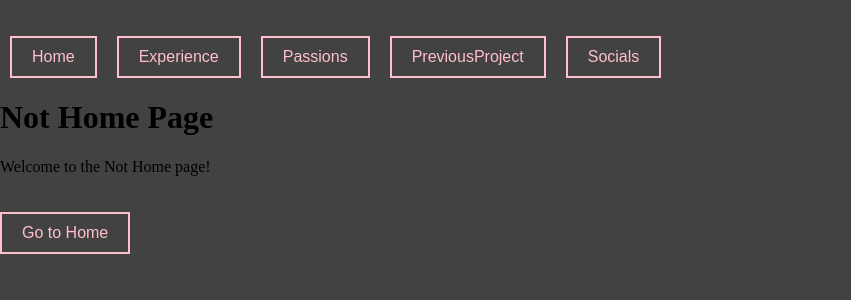
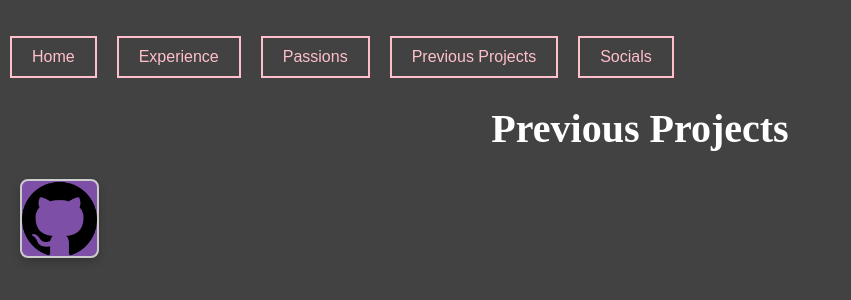
Before and after one commit to Arnice123/Arnice123.github.io, a React (Create React App) app: page /previousProject in a window 1280 px wide. Shown: the top 300 px of the page, without its empty margins (0-851 px from the left). Built offline with nearby package versions, Linux system fonts and the light colour scheme.

Commit message:
added a link to my github on the previous projects tab

```diff
--- a/src/App.css
+++ b/src/App.css
@@ -36,3 +36,9 @@
     transform: rotate(360deg);
   }
 }
+
+.title {
+  color: #FFFFFF;
+  font-size: 2.5rem;
+  text-align: center;
+}
--- a/src/App.js
+++ b/src/App.js
@@ -23,7 +23,7 @@ const NavButtons = () => {
           <button onClick={() => navigate('/passions')} style={{ color: 'pink' }}>Passions</button>
         </li>
         <li>
-          <button onClick={() => navigate('/previousProject')} style={{ color: 'pink' }}>PreviousProject</button>
+          <button onClick={() => navigate('/previousProject')} style={{ color: 'pink' }}>Previous Projects</button>
         </li>
         <li>
           <button onClick={() => navigate('/socials')} style={{ color: 'pink' }}>Socials</button>
--- a/src/Pages/Experience.js
+++ b/src/Pages/Experience.js
@@ -1,12 +1,13 @@
 import React from 'react';
 import { useNavigate } from 'react-router-dom';
+import '../App.css'
 
 const Experience = () => {
   const navigate = useNavigate();
 
   return (
     <div>
-      <h1>Not Home Page</h1>
+      <h1 className='title'>Not Home Page</h1>
       <p>Welcome to the Not Home page!</p>
       <button onClick={() => navigate('/')}>Go to Home</button>
     </div>
--- a/src/Pages/Home.js
+++ b/src/Pages/Home.js
@@ -1,11 +1,12 @@
 import React, { useState } from 'react';
 import ProfilePhoto from '../ProfilePhoto';
 import Button from '../Button';
+import '../App.css'
 
 function Home() {
   return (
     <div>
-      <h1 style={{ color: '#FFFFFF', fontSize: '2.5rem', textAlign: 'center' }}>About Me</h1>
+      <h1 className='title'>About Me</h1>
       <ProfilePhoto /> {}
       <Button></Button>
     </div>
--- a/src/Pages/Passions.js
+++ b/src/Pages/Passions.js
@@ -1,12 +1,13 @@
 import React from 'react';
 import { useNavigate } from 'react-router-dom';
+import '../App.css'
 
 const Passions = () => {
   const navigate = useNavigate();
 
   return (
     <div>
-      <h1>Not Home Page</h1>
+      <h1 className='title'>Not Home Page</h1>
       <p>Welcome to the Not Home page!</p>
       <button onClick={() => navigate('/')}>Go to Home</button>
     </div>
--- a/src/Pages/PreviousProjects.js
+++ b/src/Pages/PreviousProjects.js
@@ -1,14 +1,22 @@
 import React from 'react';
-import { useNavigate } from 'react-router-dom';
+import '../App.css'
+import '../Button.css';
 
 const PreviousProject = () => {
-  const navigate = useNavigate();
 
   return (
     <div>
-      <h1>Not Home Page</h1>
-      <p>Welcome to the Not Home page!</p>
-      <button onClick={() => navigate('/')}>Go to Home</button>
+      <h1 className='title'>Previous Projects</h1>
+
+      <a href="https://github.com/Arnice123" style={{margin: 20}} className="button">
+        <img
+          src="/images/Github.png"
+          alt="Github Link"
+          className="button-image"
+        />
+      </a>
+
+
     </div>
   );
 };
--- a/src/Pages/Socials.js
+++ b/src/Pages/Socials.js
@@ -1,12 +1,13 @@
 import React from 'react';
 import { useNavigate } from 'react-router-dom';
+import '../App.css'
 
 const Socials = () => {
   const navigate = useNavigate();
 
   return (
     <div>
-      <h1>Not Home Page</h1>
+      <h1 className='title'>Not Home Page</h1>
       <p>Welcome to the Not Home page!</p>
       <button onClick={() => navigate('/')}>Go to Home</button>
     </div>
```
